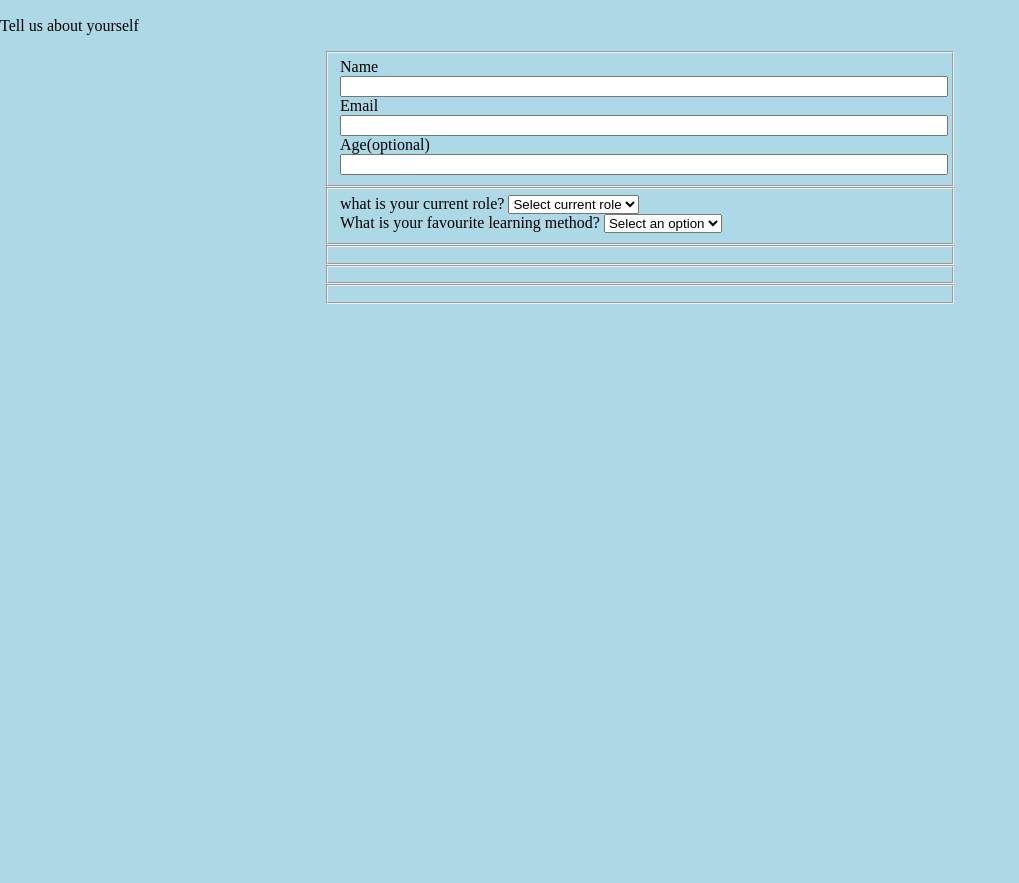
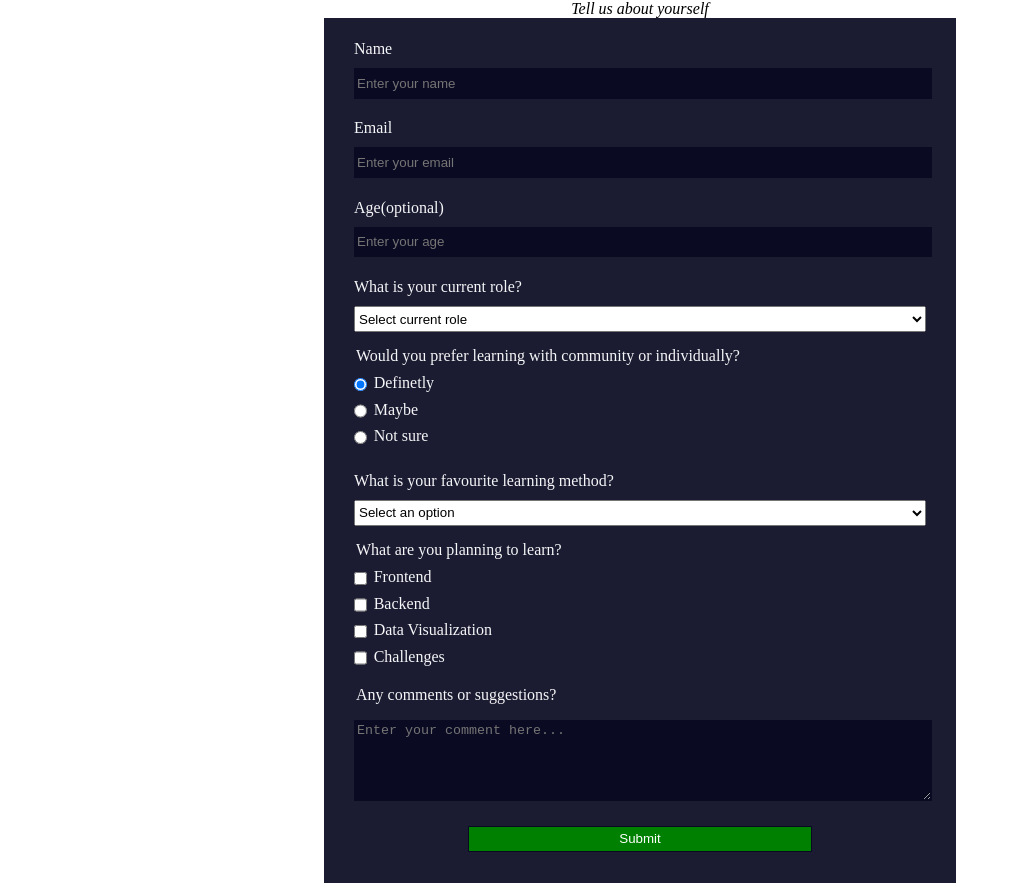
Before and after one commit to Tarun-1999M/Survey_Form, a plain HTML site: page index.html in a window 1280 px wide. Shown: the part 63-946 px from the top of the page, without its empty margins (0-1019 px from the left). Before the commit the page ends 800 px from the top, so only its background shows below. Drawn offline with Linux system fonts and the light colour scheme.

Commit message:
Add all elements

```diff
--- a/index.html
+++ b/index.html
@@ -7,16 +7,15 @@
     </head>
     <body>
         <h1>Survey Form</h1>
-        <p>Tell us about yourself</p>
+        <em>Tell us about yourself</em>
         <form action="" method="post">
+
+            <fieldset> <label for="name">Name <input type="text" id="name" name="name" required placeholder="Enter your name"></label> </fieldset>
+            <fieldset> <label for="email">Email <input type="email" id="email" name="email" required placeholder="Enter your email" ></label> </fieldset>
+            <fieldset> <label for="age">Age(optional) <input type="number" min="8" max="100" required placeholder="Enter your age"></label> </fieldset>
+
             <fieldset>
-                <label for="name">Name <input type="text" id="name" name="name"></label>
-                <label for="email">Email <input type="email" id="email" name="email" ></label>
-                <label for="age">Age(optional) <input type="number" min="8" max="100"></label>
-
-            </fieldset>
-            <fieldset>
-                <label for="current_role">what is your current role?
+                <label for="current_role">What is your current role?
                     <select id="current_role" name="current_role">
                         <option value="">Select current role</option>
                         <option value="Student">Student</option>
@@ -26,6 +25,15 @@
                         <option value="other">Other</option>
                     </select>
                 </label>
+            </fieldset>
+            <fieldset>
+                <legend>Would you prefer learning with community or individually?</legend>
+                <label for="Definetly" > <input type="radio" name="reference" id="Definetly" value="Definetly" checked class="inline">Definetly </label>
+                <label for="Maybe"> <input type="radio" name="reference" id="Maybe" value="Maybe" class="inline">Maybe</label>
+                <label for="Notsure"> <input type="radio" name="reference" id="notsure" value="notsure" class="inline">Not sure</label>
+            </fieldset>
+
+             <fieldset>
                 <label for="learning_method" name="learning_method">What is your favourite learning method?
                     <select id="learning_method">
                         <option value="">Select an option</option>
@@ -37,13 +45,19 @@
                 </label>
             </fieldset>
             <fieldset>
+                <legend>What are you planning to learn?</legend>
+                <label for="frontend"><input id="frontend" name="concept" value="frontend" class="inline" type="checkbox">Frontend</label>
+                <label for="backend"><input id="backend" name="concept" value="backend"class="inline" type="checkbox">Backend</label>
+                <label for="datavisualization"><input id="datavisualization" name="concept" value="datavisualization" class="inline" type="checkbox">Data Visualization</label>
+                <label for="challenges"><input id="challenges" name="concept" value="challenges" class="inline" type="checkbox">Challenges</label>
 
             </fieldset>
             <fieldset>
-
+                <legend for="comments">Any comments or suggestions?</legend>
+                <textarea rows="5" cols="6" placeholder="Enter your comment here..."></textarea>
             </fieldset>
             <fieldset>
-
+                <input type="submit" value="Submit">
             </fieldset>
         </form>
     </body>
--- a/style.css
+++ b/style.css
@@ -1,18 +1,60 @@
 body{
+    margin:0;
+    height:100vh;
 
-    margin:0;
-    background-color:lightblue;
 }
 
-fieldset{
+form{
+    padding:1em;
+    background-color: #1b1b32;
+    color: #f5f6f7;
     width: 600px;
     margin:0 auto;
+}
+fieldset{
+    border:0;
+    padding-bottom: 15px;
+
 }
 
 label{
     display: block;
 }
 
-input{
+input,select,textarea{
     width: 100%;
+    margin:10px 0 0 0;
+    min-height: 2em;
 }
+
+input,textarea{
+    background-color: #0a0a23;
+    border: 1px solid #0a0a23;
+    color: #ffffff;
+}
+.inline{
+    width:unset;
+    margin: 0 0.5em 0 0;
+    vertical-align: middle;
+
+}
+
+h1,em{
+    text-align: center;
+    display: block;
+
+}
+
+em{
+    margin-top: 0;
+}
+h1{
+    margin-bottom:5px;
+}
+input[type="submit"]{
+    background-color: green;
+    width:60%;
+    height:2em;
+    margin:0 auto;
+    display: block;
+}
```
